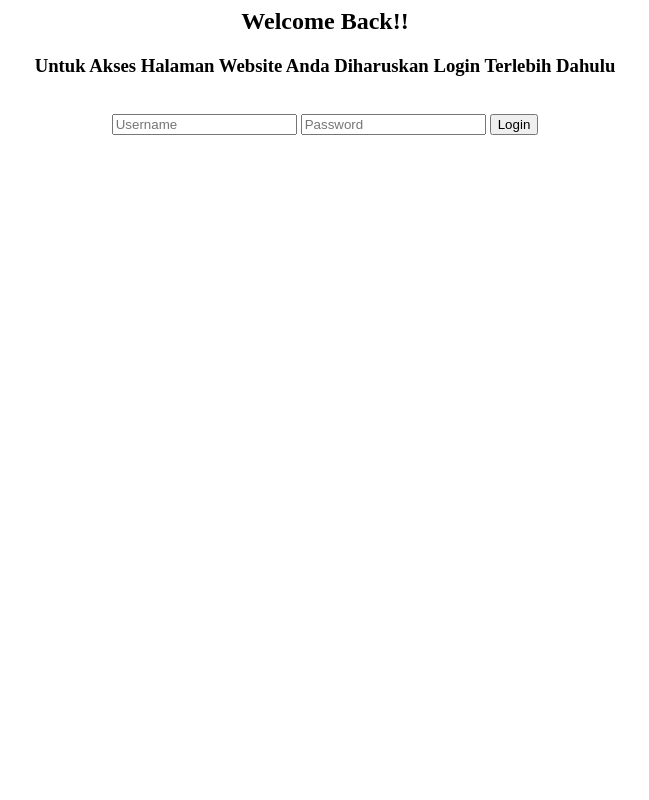
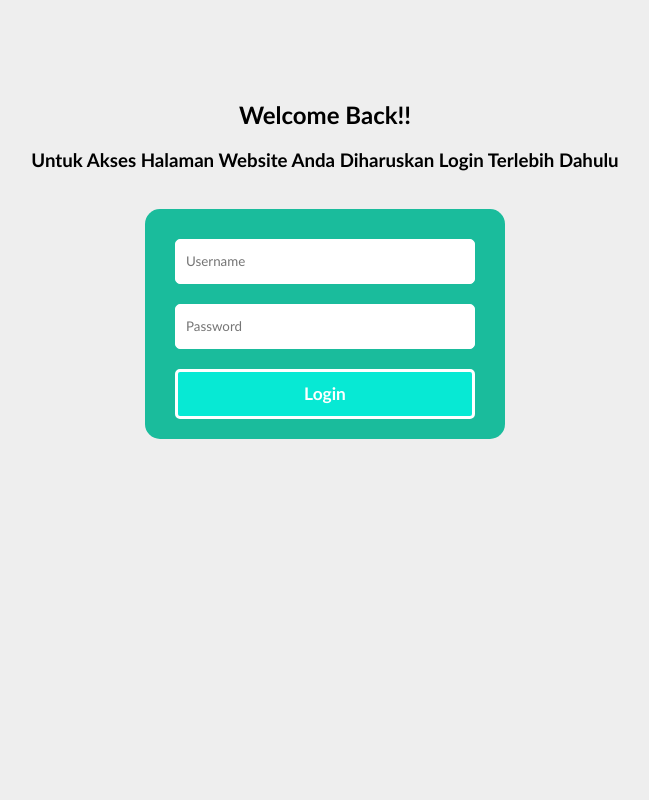
Before and after one commit to 1617051009MAdnanAnasR/Utp, a PHP site: page /login.php in a window 1280 px wide. Shown: the whole page, without its empty margins (315-964 px from the left). Run offline with PHP 8.4, Linux system fonts and the light colour scheme.

Commit message:
Update style.css

```diff
--- a/style.css
+++ b/style.css
@@ -1 +1,49 @@
-p
+*{
+    font-family: calibri;
+}
+body{
+    margin:100px auto;
+	background: #eee;
+}
+div {
+    background: #ffff;
+    border-radius: 15px;
+    padding: 30px 30px;
+
+}
+.kotak{
+    background: #1abc9c;
+    width: 300px;
+    height: 170px;
+}
+.input{
+    display:block;
+    padding: 15px 10px;
+    margin-bottom: 20px;
+    border-radius: 5px;
+    border: 1px solid #ffff;
+    background: #ffff;
+    width: 100%;
+    height: 45px;
+    box-sizing: border-box;
+    color:#0e0d0d;
+}
+.sub{
+    display: block;
+
+    margin-bottom: 20px;
+    border-radius: 5px;
+    border: 3px solid #ffff;
+	background: rgba(5, 240, 220, 0.884);
+    width: 100%;
+    height: 50px;
+    color:white;
+    font-size: 13pt;
+    font-weight: bold;
+}
+.tombol{
+	height: 30px;
+	width: 100px;
+	background: #1abc9c;
+	color:white;
+}
```
